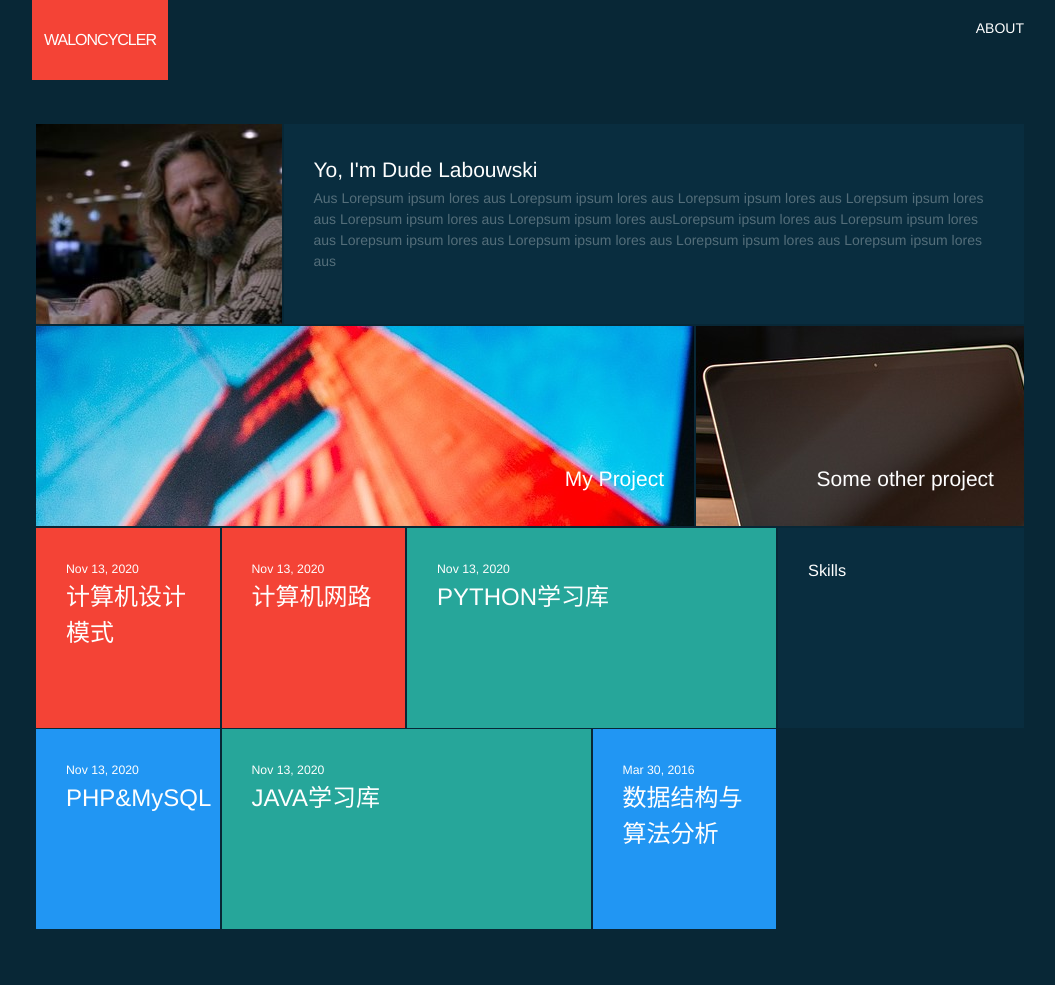
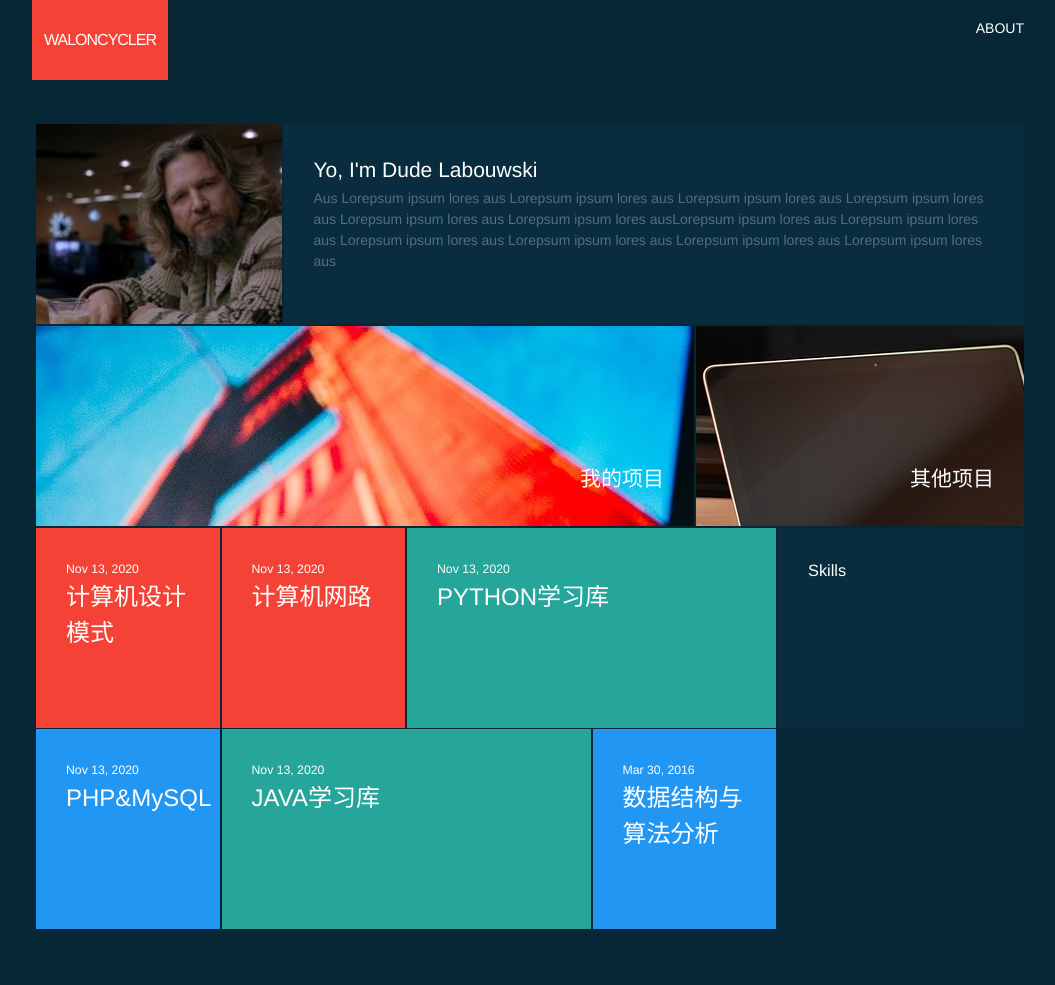
Before and after one commit to Waloncycler/WalonCycler, a Jekyll site: the page built from index.html, in a window 1280 px wide. Shown: the whole page, without its empty margins (112-1167 px from the left). Built offline with Jekyll 4.4.1, drawn with Linux system fonts in a browser that asks for light colours.

Commit message:
Update portfolio.yml

```diff
--- a/_data/portfolio.yml
+++ b/_data/portfolio.yml
@@ -1,10 +1,10 @@
 -   id: 1
-    title: My Project
+    title: 我的项目
     img: 1.jpg
     width: 8
     height: 2
 -   id: 2
-    title: Some other project
+    title: 其他项目
     img: 2.jpg
     width: 4
     height: 2
```
